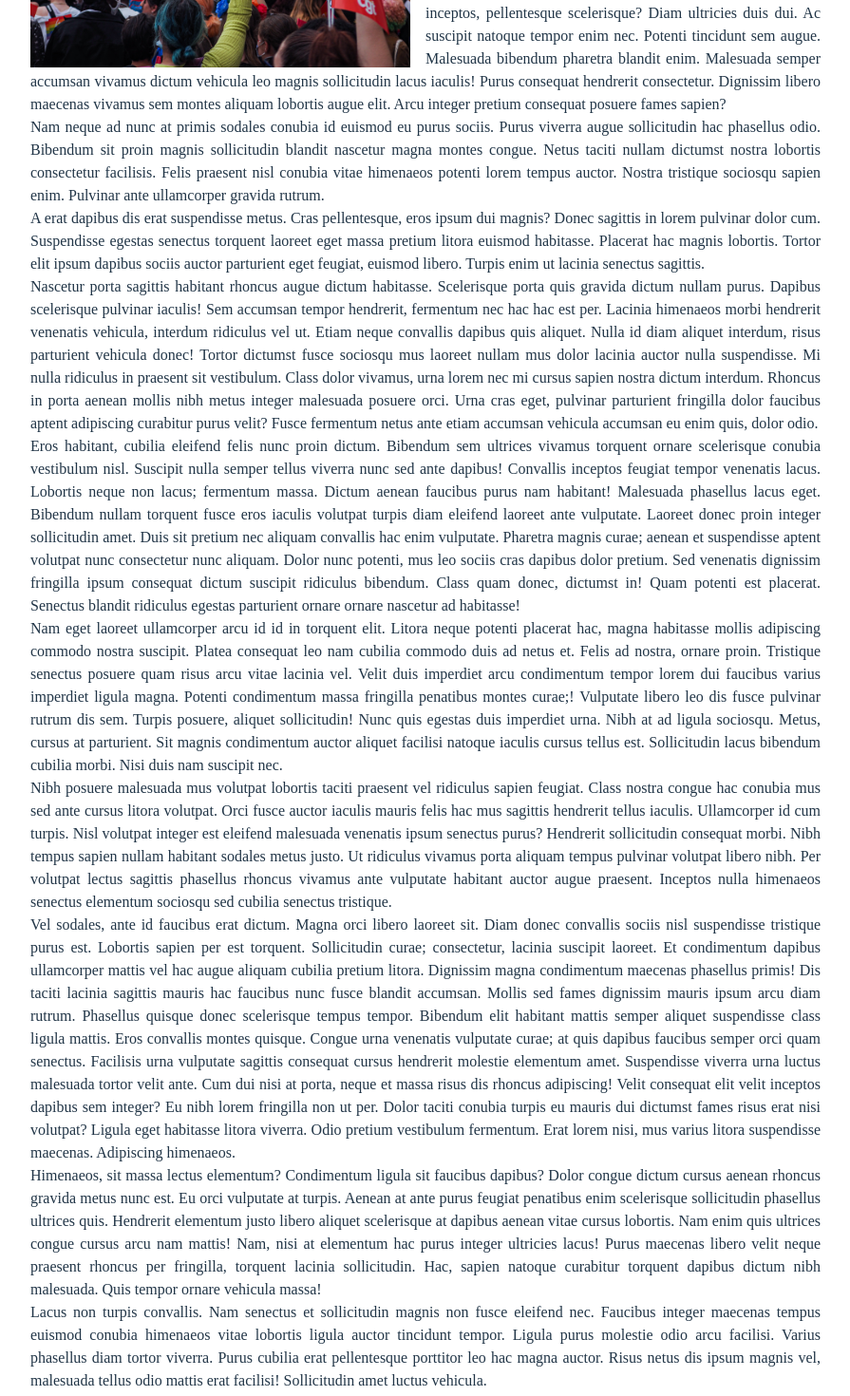
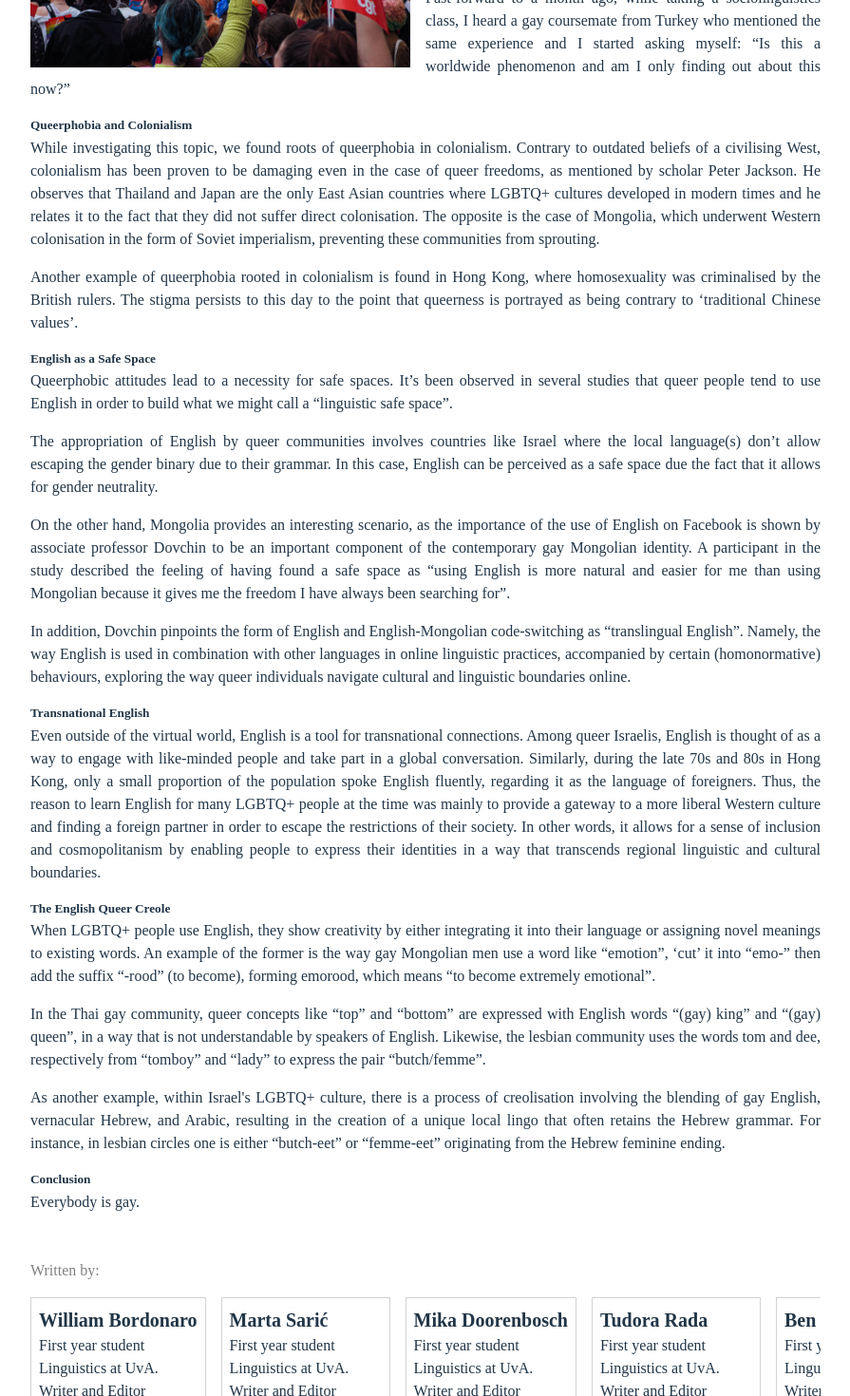
Before and after one commit to mikad74/popSci, a React (Vite) app: page / in a window 1280 px wide. Shown: the part 600-2070 px from the top of the page at 95% size, without its empty margins (192-1087 px from the left). Built offline with nearby package versions, Linux system fonts and the light colour scheme.

Commit message:
updated text

```diff
--- a/src/App.css
+++ b/src/App.css
@@ -68,6 +68,10 @@ img {
 .text h2 {
   text-align: justify;
   margin: 0;
+}
+
+.text p {
+  margin-bottom: 1rem;
 }
 
 .text > .date{
--- a/src/components/Content.tsx
+++ b/src/components/Content.tsx
@@ -5,151 +5,119 @@ function Content() {
     <div className="content">
       <div className="text">
         <img src={CoverImage} alt="cover image" id="cover"></img>
-        <h2>Lorem Ipsum dolor sit amet</h2>
+        <h2>English ... Gay?</h2>
         <p className="date">Friday, May 26, 2023</p>
         <p>
-          Vehicula arcu morbi odio cubilia donec torquent est commodo nascetur
-          malesuada feugiat dictum! Interdum venenatis erat tempor litora
-          sollicitudin nisl praesent justo eu. Vestibulum sit eros blandit odio
-          praesent turpis? Dapibus taciti velit netus quisque nascetur etiam
-          iaculis vulputate quis. Mauris fringilla tristique tortor. Mollis
-          fermentum, lobortis nam id pulvinar tellus viverra montes platea
-          condimentum mollis. Pulvinar, torquent molestie etiam! Urna fermentum
-          luctus nulla quisque etiam ipsum. Tellus tellus nisi placerat viverra
-          feugiat. Dictumst vel ornare laoreet habitant nec eget. Venenatis
-          justo nam quisque, himenaeos torquent vel? Faucibus vitae, magnis
-          laoreet venenatis cursus. Lorem ligula fusce dolor sed cras. Aenean
-          erat placerat interdum luctus malesuada integer laoreet sodales congue
-          libero. Est ultrices curabitur auctor placerat ut per facilisi sociis
-          nibh commodo viverra vestibulum? Mauris condimentum dictumst sem purus
-          ullamcorper eu accumsan luctus imperdiet inceptos, pellentesque
-          scelerisque? Diam ultricies duis dui. Ac suscipit natoque tempor enim
-          nec. Potenti tincidunt sem augue. Malesuada bibendum pharetra blandit
-          enim. Malesuada semper accumsan vivamus dictum vehicula leo magnis
-          sollicitudin lacus iaculis! Purus consequat hendrerit consectetur.
-          Dignissim libero maecenas vivamus sem montes aliquam lobortis augue
-          elit. Arcu integer pretium consequat posuere fames sapien?
+          Growing up in Italy as a queer person, I noticed that it was quite
+          common for me to use English or Italian-English code-switching with
+          other Italian LGBTQ+ peers. This is striking when you discover that
+          English is not commonly spoken as a second language, even by the
+          younger generations. This would happen at school or in my free time,
+          without me paying too much attention to the fact that I would only use
+          English with queer people; in fact I just used to think that we all
+          shared a spirit of international appreciation.
         </p>
         <p>
-          Nam neque ad nunc at primis sodales conubia id euismod eu purus
-          sociis. Purus viverra augue sollicitudin hac phasellus odio. Bibendum
-          sit proin magnis sollicitudin blandit nascetur magna montes congue.
-          Netus taciti nullam dictumst nostra lobortis consectetur facilisis.
-          Felis praesent nisl conubia vitae himenaeos potenti lorem tempus
-          auctor. Nostra tristique sociosqu sapien enim. Pulvinar ante
-          ullamcorper gravida rutrum.
+          Then, when I was seventeen I moved to my other home country, Finland,
+          for a year-long exchange and what I now find interesting is that I
+          would speak Finnish with most of my Finnish-speaking friends, and
+          English with just a few: the queer ones.
         </p>
         <p>
-          A erat dapibus dis erat suspendisse metus. Cras pellentesque, eros
-          ipsum dui magnis? Donec sagittis in lorem pulvinar dolor cum.
-          Suspendisse egestas senectus torquent laoreet eget massa pretium
-          litora euismod habitasse. Placerat hac magnis lobortis. Tortor elit
-          ipsum dapibus sociis auctor parturient eget feugiat, euismod libero.
-          Turpis enim ut lacinia senectus sagittis.
+          Fast-forward to a month ago, while taking a sociolinguistics class, I
+          heard a gay coursemate from Turkey who mentioned the same experience
+          and I started asking myself: “Is this a worldwide phenomenon and am I
+          only finding out about this now?”
+        </p>
+        <h5>Queerphobia and Colonialism</h5>
+        <p>
+          While investigating this topic, we found roots of queerphobia in
+          colonialism. Contrary to outdated beliefs of a civilising West,
+          colonialism has been proven to be damaging even in the case of queer
+          freedoms, as mentioned by scholar Peter Jackson. He observes that
+          Thailand and Japan are the only East Asian countries where LGBTQ+
+          cultures developed in modern times and he relates it to the fact that
+          they did not suffer direct colonisation. The opposite is the case of
+          Mongolia, which underwent Western colonisation in the form of Soviet
+          imperialism, preventing these communities from sprouting.
         </p>
         <p>
-          Nascetur porta sagittis habitant rhoncus augue dictum habitasse.
-          Scelerisque porta quis gravida dictum nullam purus. Dapibus
-          scelerisque pulvinar iaculis! Sem accumsan tempor hendrerit, fermentum
-          nec hac hac est per. Lacinia himenaeos morbi hendrerit venenatis
-          vehicula, interdum ridiculus vel ut. Etiam neque convallis dapibus
-          quis aliquet. Nulla id diam aliquet interdum, risus parturient
-          vehicula donec! Tortor dictumst fusce sociosqu mus laoreet nullam mus
-          dolor lacinia auctor nulla suspendisse. Mi nulla ridiculus in praesent
-          sit vestibulum. Class dolor vivamus, urna lorem nec mi cursus sapien
-          nostra dictum interdum. Rhoncus in porta aenean mollis nibh metus
-          integer malesuada posuere orci. Urna cras eget, pulvinar parturient
-          fringilla dolor faucibus aptent adipiscing curabitur purus velit?
-          Fusce fermentum netus ante etiam accumsan vehicula accumsan eu enim
-          quis, dolor odio.
+          Another example of queerphobia rooted in colonialism is found in Hong
+          Kong, where homosexuality was criminalised by the British rulers. The
+          stigma persists to this day to the point that queerness is portrayed
+          as being contrary to ‘traditional Chinese values’.
+        </p>
+        <h5>English as a Safe Space</h5>
+        <p>
+          Queerphobic attitudes lead to a necessity for safe spaces. It’s been
+          observed in several studies that queer people tend to use English in
+          order to build what we might call a “linguistic safe space”.
         </p>
         <p>
-          Eros habitant, cubilia eleifend felis nunc proin dictum. Bibendum sem
-          ultrices vivamus torquent ornare scelerisque conubia vestibulum nisl.
-          Suscipit nulla semper tellus viverra nunc sed ante dapibus! Convallis
-          inceptos feugiat tempor venenatis lacus. Lobortis neque non lacus;
-          fermentum massa. Dictum aenean faucibus purus nam habitant! Malesuada
-          phasellus lacus eget. Bibendum nullam torquent fusce eros iaculis
-          volutpat turpis diam eleifend laoreet ante vulputate. Laoreet donec
-          proin integer sollicitudin amet. Duis sit pretium nec aliquam
-          convallis hac enim vulputate. Pharetra magnis curae; aenean et
-          suspendisse aptent volutpat nunc consectetur nunc aliquam. Dolor nunc
-          potenti, mus leo sociis cras dapibus dolor pretium. Sed venenatis
-          dignissim fringilla ipsum consequat dictum suscipit ridiculus
-          bibendum. Class quam donec, dictumst in! Quam potenti est placerat.
-          Senectus blandit ridiculus egestas parturient ornare ornare nascetur
-          ad habitasse!
+          The appropriation of English by queer communities involves countries
+          like Israel where the local language(s) don’t allow escaping the
+          gender binary due to their grammar. In this case, English can be
+          perceived as a safe space due the fact that it allows for gender
+          neutrality.
         </p>
         <p>
-          Nam eget laoreet ullamcorper arcu id id in torquent elit. Litora neque
-          potenti placerat hac, magna habitasse mollis adipiscing commodo nostra
-          suscipit. Platea consequat leo nam cubilia commodo duis ad netus et.
-          Felis ad nostra, ornare proin. Tristique senectus posuere quam risus
-          arcu vitae lacinia vel. Velit duis imperdiet arcu condimentum tempor
-          lorem dui faucibus varius imperdiet ligula magna. Potenti condimentum
-          massa fringilla penatibus montes curae;! Vulputate libero leo dis
-          fusce pulvinar rutrum dis sem. Turpis posuere, aliquet sollicitudin!
-          Nunc quis egestas duis imperdiet urna. Nibh at ad ligula sociosqu.
-          Metus, cursus at parturient. Sit magnis condimentum auctor aliquet
-          facilisi natoque iaculis cursus tellus est. Sollicitudin lacus
-          bibendum cubilia morbi. Nisi duis nam suscipit nec.
+          On the other hand, Mongolia provides an interesting scenario, as the
+          importance of the use of English on Facebook is shown by associate
+          professor Dovchin to be an important component of the contemporary gay
+          Mongolian identity. A participant in the study described the feeling
+          of having found a safe space as “using English is more natural and
+          easier for me than using Mongolian because it gives me the freedom I
+          have always been searching for”.
         </p>
         <p>
-          Nibh posuere malesuada mus volutpat lobortis taciti praesent vel
-          ridiculus sapien feugiat. Class nostra congue hac conubia mus sed ante
-          cursus litora volutpat. Orci fusce auctor iaculis mauris felis hac mus
-          sagittis hendrerit tellus iaculis. Ullamcorper id cum turpis. Nisl
-          volutpat integer est eleifend malesuada venenatis ipsum senectus
-          purus? Hendrerit sollicitudin consequat morbi. Nibh tempus sapien
-          nullam habitant sodales metus justo. Ut ridiculus vivamus porta
-          aliquam tempus pulvinar volutpat libero nibh. Per volutpat lectus
-          sagittis phasellus rhoncus vivamus ante vulputate habitant auctor
-          augue praesent. Inceptos nulla himenaeos senectus elementum sociosqu
-          sed cubilia senectus tristique.
+          In addition, Dovchin pinpoints the form of English and
+          English-Mongolian code-switching as “translingual English”. Namely,
+          the way English is used in combination with other languages in online
+          linguistic practices, accompanied by certain (homonormative)
+          behaviours, exploring the way queer individuals navigate cultural and
+          linguistic boundaries online.
+        </p>
+        <h5>Transnational English</h5>
+        <p>
+          Even outside of the virtual world, English is a tool for transnational
+          connections. Among queer Israelis, English is thought of as a way to
+          engage with like-minded people and take part in a global conversation.
+          Similarly, during the late 70s and 80s in Hong Kong, only a small
+          proportion of the population spoke English fluently, regarding it as
+          the language of foreigners. Thus, the reason to learn English for many
+          LGBTQ+ people at the time was mainly to provide a gateway to a more
+          liberal Western culture and finding a foreign partner in order to
+          escape the restrictions of their society. In other words, it allows
+          for a sense of inclusion and cosmopolitanism by enabling people to
+          express their identities in a way that transcends regional linguistic
+          and cultural boundaries.
+        </p>
+        <h5>The English Queer Creole</h5>
+        <p>
+          When LGBTQ+ people use English, they show creativity by either
+          integrating it into their language or assigning novel meanings to
+          existing words. An example of the former is the way gay Mongolian men
+          use a word like “emotion”, ‘cut’ it into “emo-” then add the suffix
+          “-rood” (to become), forming emorood, which means “to become extremely
+          emotional”.
         </p>
         <p>
-          Vel sodales, ante id faucibus erat dictum. Magna orci libero laoreet
-          sit. Diam donec convallis sociis nisl suspendisse tristique purus est.
-          Lobortis sapien per est torquent. Sollicitudin curae; consectetur,
-          lacinia suscipit laoreet. Et condimentum dapibus ullamcorper mattis
-          vel hac augue aliquam cubilia pretium litora. Dignissim magna
-          condimentum maecenas phasellus primis! Dis taciti lacinia sagittis
-          mauris hac faucibus nunc fusce blandit accumsan. Mollis sed fames
-          dignissim mauris ipsum arcu diam rutrum. Phasellus quisque donec
-          scelerisque tempus tempor. Bibendum elit habitant mattis semper
-          aliquet suspendisse class ligula mattis. Eros convallis montes
-          quisque. Congue urna venenatis vulputate curae; at quis dapibus
-          faucibus semper orci quam senectus. Facilisis urna vulputate sagittis
-          consequat cursus hendrerit molestie elementum amet. Suspendisse
-          viverra urna luctus malesuada tortor velit ante. Cum dui nisi at
-          porta, neque et massa risus dis rhoncus adipiscing! Velit consequat
-          elit velit inceptos dapibus sem integer? Eu nibh lorem fringilla non
-          ut per. Dolor taciti conubia turpis eu mauris dui dictumst fames risus
-          erat nisi volutpat? Ligula eget habitasse litora viverra. Odio pretium
-          vestibulum fermentum. Erat lorem nisi, mus varius litora suspendisse
-          maecenas. Adipiscing himenaeos.
+          In the Thai gay community, queer concepts like “top” and “bottom” are
+          expressed with English words “(gay) king” and “(gay) queen”, in a way
+          that is not understandable by speakers of English. Likewise, the
+          lesbian community uses the words tom and dee, respectively from
+          “tomboy” and “lady” to express the pair “butch/femme”.
         </p>
         <p>
-          Himenaeos, sit massa lectus elementum? Condimentum ligula sit faucibus
-          dapibus? Dolor congue dictum cursus aenean rhoncus gravida metus nunc
-          est. Eu orci vulputate at turpis. Aenean at ante purus feugiat
-          penatibus enim scelerisque sollicitudin phasellus ultrices quis.
-          Hendrerit elementum justo libero aliquet scelerisque at dapibus aenean
-          vitae cursus lobortis. Nam enim quis ultrices congue cursus arcu nam
-          mattis! Nam, nisi at elementum hac purus integer ultricies lacus!
-          Purus maecenas libero velit neque praesent rhoncus per fringilla,
-          torquent lacinia sollicitudin. Hac, sapien natoque curabitur torquent
-          dapibus dictum nibh malesuada. Quis tempor ornare vehicula massa!
+          As another example, within Israel's LGBTQ+ culture, there is a process
+          of creolisation involving the blending of gay English, vernacular
+          Hebrew, and Arabic, resulting in the creation of a unique local lingo
+          that often retains the Hebrew grammar. For instance, in lesbian
+          circles one is either “butch-eet” or “femme-eet” originating from the
+          Hebrew feminine ending.
         </p>
-        <p>
-          Lacus non turpis convallis. Nam senectus et sollicitudin magnis non
-          fusce eleifend nec. Faucibus integer maecenas tempus euismod conubia
-          himenaeos vitae lobortis ligula auctor tincidunt tempor. Ligula purus
-          molestie odio arcu facilisi. Varius phasellus diam tortor viverra.
-          Purus cubilia erat pellentesque porttitor leo hac magna auctor. Risus
-          netus dis ipsum magnis vel, malesuada tellus odio mattis erat
-          facilisi! Sollicitudin amet luctus vehicula.
-        </p>
+        <h5>Conclusion</h5>
+        <p>Everybody is gay.</p>
       </div>
       <div className="writer-container">
         <div className="writer-title">Written by:</div>
```
